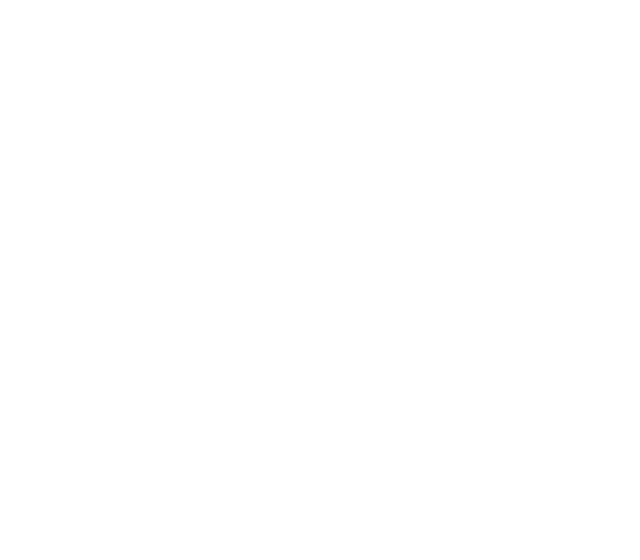
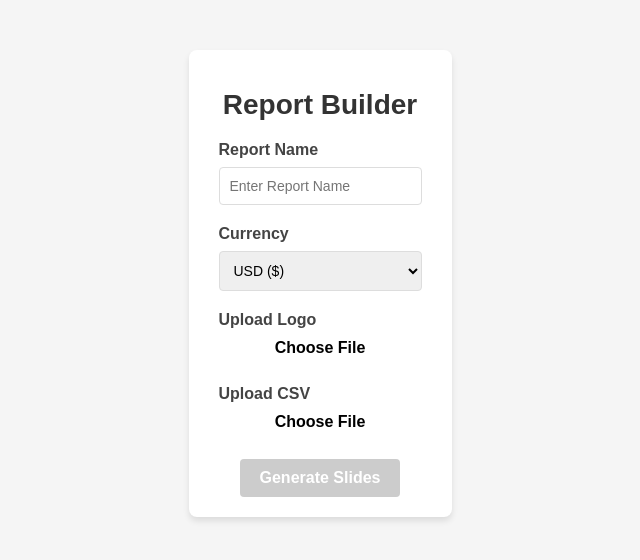
Before and after one commit to nathan-dopko/bestycalc, a React (Create React App) app: page /report in a window 1280 px wide. Before the commit this address had no page. Shown: the top 560 px of the page, without its empty margins (320-960 px from the left). Built offline with nearby package versions, Linux system fonts and the light colour scheme.

Commit message:
added report base code

```diff
--- a/package.json
+++ b/package.json
@@ -10,6 +10,8 @@
     "@testing-library/user-event": "^13.5.0",
     "draft-js": "^0.11.7",
     "numeral": "^2.0.6",
+    "papaparse": "^5.4.1",
+    "pptxgenjs": "^3.12.0",
     "react": "^18.2.0",
     "react-dom": "^18.2.0",
     "react-router-dom": "^6.18.0",
--- a/src/App.js
+++ b/src/App.js
@@ -2,15 +2,14 @@
 import React from "react";
 import { BestyCalcR } from "./components/Vreact/BestyCalcR";
 import { BrowserRouter as Router, Routes, Route } from "react-router-dom";
-import { Card } from "./components/Vreact/Card/Card";
 import { NewFeatures } from "./components/NewFeature/NewFeatures";
 import { BookingPage } from "./components/BookingPage/BookingPage";
 import { BookingPageConf } from "./components/BookingPageConf/BookingPage";
+import Report from "./components/ReportBuilder/index";
 
 const CompWrapper = () => {
   return (
     <div className="compWrapper">
-      {/* <Card /> */}
       <BestyCalcR />
     </div>
   );
@@ -25,6 +24,7 @@
           <Route path="/copilot" element={<NewFeatures />} />
           <Route path="/demo-booking" element={<BookingPage />} />
           <Route path="/conference" element={<BookingPageConf />} />
+          <Route path="/report" element={<Report />} />
         </Routes>
       </div>
     </Router>
--- /dev/null
+++ b/src/components/ReportBuilder/fileUpload/fileUpload.css
@@ -0,0 +1,41 @@
+.file-upload-container {
+  display: flex;
+  flex-direction: column;
+  align-items: center;
+  margin: 10px 0;
+}
+
+.file-upload-label {
+  position: relative;
+  overflow: hidden;
+  display: inline-block;
+  cursor: pointer;
+}
+
+.file-upload-button {
+  background-color: #ffffff;
+  color: #000000;
+  font-size: 16px;
+  padding: 10px 20px;
+  border: none;
+  border-radius: 4px;
+  transition: background-color 0.3s ease;
+  text-align: center;
+}
+
+.file-input {
+  position: absolute;
+  left: 0;
+  top: 0;
+  opacity: 0;
+  width: 100%;
+  height: 100%;
+  cursor: pointer;
+}
+
+.file-name {
+  margin-top: 10px;
+  font-size: 14px;
+  color: #555555;
+  text-align: center;
+}
--- /dev/null
+++ b/src/components/ReportBuilder/fileUpload/fileUpload.js
@@ -0,0 +1,26 @@
+import React, { useState } from "react";
+import "./fileUpload.css"; // Import CSS for styling
+
+const FileUpload = ({ onFileUpload }) => {
+  const [fileName, setFileName] = useState("");
+
+  const handleFileUpload = (event) => {
+    const file = event.target.files[0];
+    if (file) {
+      setFileName(file.name);
+      onFileUpload(file);
+    }
+  };
+
+  return (
+    <div className="file-upload-container">
+      <label className="file-upload-label">
+        <input type="file" onChange={handleFileUpload} className="file-input" />
+        <span className="file-upload-button">Choose File</span>
+      </label>
+      {fileName && <p className="file-name">Selected File: {fileName}</p>}
+    </div>
+  );
+};
+
+export default FileUpload;
--- /dev/null
+++ b/src/components/ReportBuilder/index.js
@@ -0,0 +1,72 @@
+import React, { useState } from "react";
+import FileUpload from "./fileUpload/fileUpload";
+import GenerateSlides from "./slides";
+import Papa from "papaparse";
+import "./report.css";
+
+const Report = () => {
+  const [logo, setLogo] = useState(null);
+  const [csvData, setCsvData] = useState([]);
+  const [reportName, setReportName] = useState("");
+  const [currency, setCurrency] = useState("$");
+
+  return (
+    <div className="report-builder">
+      <h1 className="title">Report Builder</h1>
+
+      <div className="form-group">
+        <label className="form-label" htmlFor="reportName">
+          Report Name
+        </label>
+        <input id="reportName" className="form-input" type="text" value={reportName} onChange={(e) => setReportName(e.target.value)} placeholder="Enter Report Name" />
+      </div>
+
+      <div className="form-group">
+        <label className="form-label" htmlFor="currency">
+          Currency
+        </label>
+        <select id="currency" className="form-select" value={currency} onChange={(e) => setCurrency(e.target.value)}>
+          <option value="$">USD ($)</option>
+          <option value="€">EUR (€)</option>
+          <option value="£">GBP (£)</option>
+          <option value="A$">AUD (A$)</option>
+          <option value="₹">INR (₹)</option>
+        </select>
+      </div>
+
+      <div className="form-group">
+        <label className="form-label" htmlFor="uploadLogo">
+          Upload Logo
+        </label>
+        <FileUpload
+          onFileUpload={(file) => {
+            const reader = new FileReader();
+            reader.onload = () => setLogo(reader.result);
+            reader.readAsDataURL(file);
+          }}
+        />
+        {logo && <img src={logo} alt="Uploaded Logo" className="uploaded-logo" />}
+      </div>
+
+      <div className="form-group">
+        <label className="form-label" htmlFor="uploadCSV">
+          Upload CSV
+        </label>
+        <FileUpload
+          onFileUpload={(file) => {
+            Papa.parse(file, {
+              header: true,
+              complete: (results) => setCsvData(results.data),
+            });
+          }}
+        />
+      </div>
+
+      <div className="form-actions">
+        <GenerateSlides logo={logo} csvData={csvData} reportName={reportName} currency={currency} />
+      </div>
+    </div>
+  );
+};
+
+export default Report;
--- /dev/null
+++ b/src/components/ReportBuilder/report.css
@@ -0,0 +1,87 @@
+body {
+  font-family: "Arial", sans-serif;
+  background-color: #f5f5f5;
+  margin: 0;
+  padding: 0;
+}
+
+.report-builder {
+  max-width: 600px;
+  margin: 50px auto;
+  background-color: #ffffff;
+  border-radius: 8px;
+  box-shadow: 0 4px 6px rgba(0, 0, 0, 0.1);
+  padding: 20px 30px;
+}
+
+.title {
+  text-align: center;
+  font-size: 28px;
+  font-weight: bold;
+  color: #333333;
+  margin-bottom: 20px;
+}
+
+.form-group {
+  margin-bottom: 20px;
+}
+
+.form-label {
+  display: block;
+  font-size: 16px;
+  font-weight: bold;
+  margin-bottom: 8px;
+  color: #444444;
+}
+
+.form-input,
+.form-select {
+  width: 100%;
+  padding: 10px;
+  font-size: 14px;
+  border: 1px solid #dddddd;
+  border-radius: 4px;
+  box-sizing: border-box;
+}
+
+.form-input:focus,
+.form-select:focus {
+  outline: none;
+  border-color: #007bff;
+}
+
+.uploaded-logo {
+  margin-top: 15px;
+  display: block;
+  max-width: 100%;
+  height: auto;
+  border: 1px solid #dddddd;
+  border-radius: 4px;
+  padding: 5px;
+}
+
+.form-actions {
+  text-align: center;
+  margin-top: 20px;
+}
+
+button {
+  background-color: #007bff;
+  color: #ffffff;
+  font-size: 16px;
+  font-weight: bold;
+  padding: 10px 20px;
+  border: none;
+  border-radius: 4px;
+  cursor: pointer;
+  transition: background-color 0.3s ease;
+}
+
+button:disabled {
+  background-color: #cccccc;
+  cursor: not-allowed;
+}
+
+button:hover:not(:disabled) {
+  background-color: #0056b3;
+}
--- /dev/null
+++ b/src/components/ReportBuilder/slides.js
@@ -0,0 +1,134 @@
+import React from "react";
+import pptxgen from "pptxgenjs";
+import numeral from "numeral";
+
+const GenerateSlides = ({ logo, csvData, reportName, currency }) => {
+  const generateSlides = () => {
+    const pptx = new pptxgen();
+
+    // 1. Sort and filter the top 8 conversions by `Amount`
+    const sortedData = csvData
+      .map((row) => ({
+        ...row,
+        Amount: parseFloat(row.Amount.replace(/[^0-9.-]+/g, "")) || 0, // Convert Amount to number
+      }))
+      .sort((a, b) => b.Amount - a.Amount) // Sort by Amount (descending)
+      .slice(0, 8); // Take the top 8
+
+    // 2. Calculate totals
+    const totalConversions = csvData.length;
+    const totalAmount = csvData.reduce((sum, row) => {
+      const amount = parseFloat(row.Amount.replace(/[^0-9.-]+/g, "")) || 0;
+      return sum + amount;
+    }, 0);
+
+    const formattedTotalAmount = numeral(totalAmount).format("0,0");
+
+    // 3. Prepare table data for the top 8 conversions
+    const tableData = [
+      ["Guest Name", "Date Sent", "Amount"],
+      ...sortedData.map((row) => [row["Guest name"] || "N/A", row["Date Sent"] || "N/A", `${currency}${row.Amount.toFixed(2)}` || "N/A"]),
+    ];
+
+
+
+    // 4. Create the slide
+    const slide = pptx.addSlide();
+
+    // Add title
+    slide.addText("BOOKING BOOSTER ROI REPORT", {
+      x: 0.5,
+      y: 0.3,
+      fontSize: 28,
+      bold: true,
+      color: "#000044",
+    });
+
+    // Add logo (bottom-right corner)
+    if (logo) {
+      slide.addImage({
+        data: logo,
+        x: 8.9,
+        y: 5,
+        h: 0.5,
+      });
+    }
+
+    // Add table for top 8 conversions
+    slide.addTable(tableData, {
+      x: 0.5,
+      y: 1.2,
+      w: 6.5,
+      fontSize: 11,
+      align: "middle",
+      valign: "middle",
+    });
+
+    // Add "Extra Bookings" box
+    slide.addShape(pptx.shapes.ROUNDED_RECTANGLE, {
+      x: 6,
+      y: 2.5,
+      w: 3,
+      h: 1.5,
+      fill: { color: "#9C413D" },
+    });
+    slide.addText(`${totalConversions}`, {
+      x: 6,
+      y: 2.5,
+      w: 3,
+      h: 0.9,
+      align: "center",
+      fontSize: 36,
+      color: "FFFFFF",
+      bold: true,
+    });
+    slide.addText("Extra Bookings", {
+      x: 7.5,
+      y: 3.3,
+      w: 3,
+      h: 0.5,
+      align: "center",
+      fontSize: 16,
+      color: "FFFFFF",
+    });
+
+    // // Add "Total Value" box
+    // slide.addShape(pptx.shapes.ROUNDED_RECTANGLE, {
+    //   x: 7.5,
+    //   y: 4.5,
+    //   w: 3,
+    //   h: 1.5,
+    //   fill: { color: "#9C413D" },
+    // });
+    // slide.addText(`${currency}${formattedTotalAmount}`, {
+    //   x: 7.5,
+    //   y: 4.5,
+    //   w: 3,
+    //   h: 0.9,
+    //   align: "center",
+    //   fontSize: 36,
+    //   color: "FFFFFF",
+    //   bold: true,
+    // });
+    // slide.addText("Total Value", {
+    //   x: 7.5,
+    //   y: 5.3,
+    //   w: 3,
+    //   h: 0.5,
+    //   align: "center",
+    //   fontSize: 16,
+    //   color: "FFFFFF",
+    // });
+
+    // Save the presentation
+    pptx.writeFile({ fileName: `${reportName}.pptx` });
+  };
+
+  return (
+    <button onClick={generateSlides} disabled={!csvData.length}>
+      Generate Slides
+    </button>
+  );
+};
+
+export default GenerateSlides;
```
Also changed, not shown: 1 other file (tests, documents, lock files or other folders).
